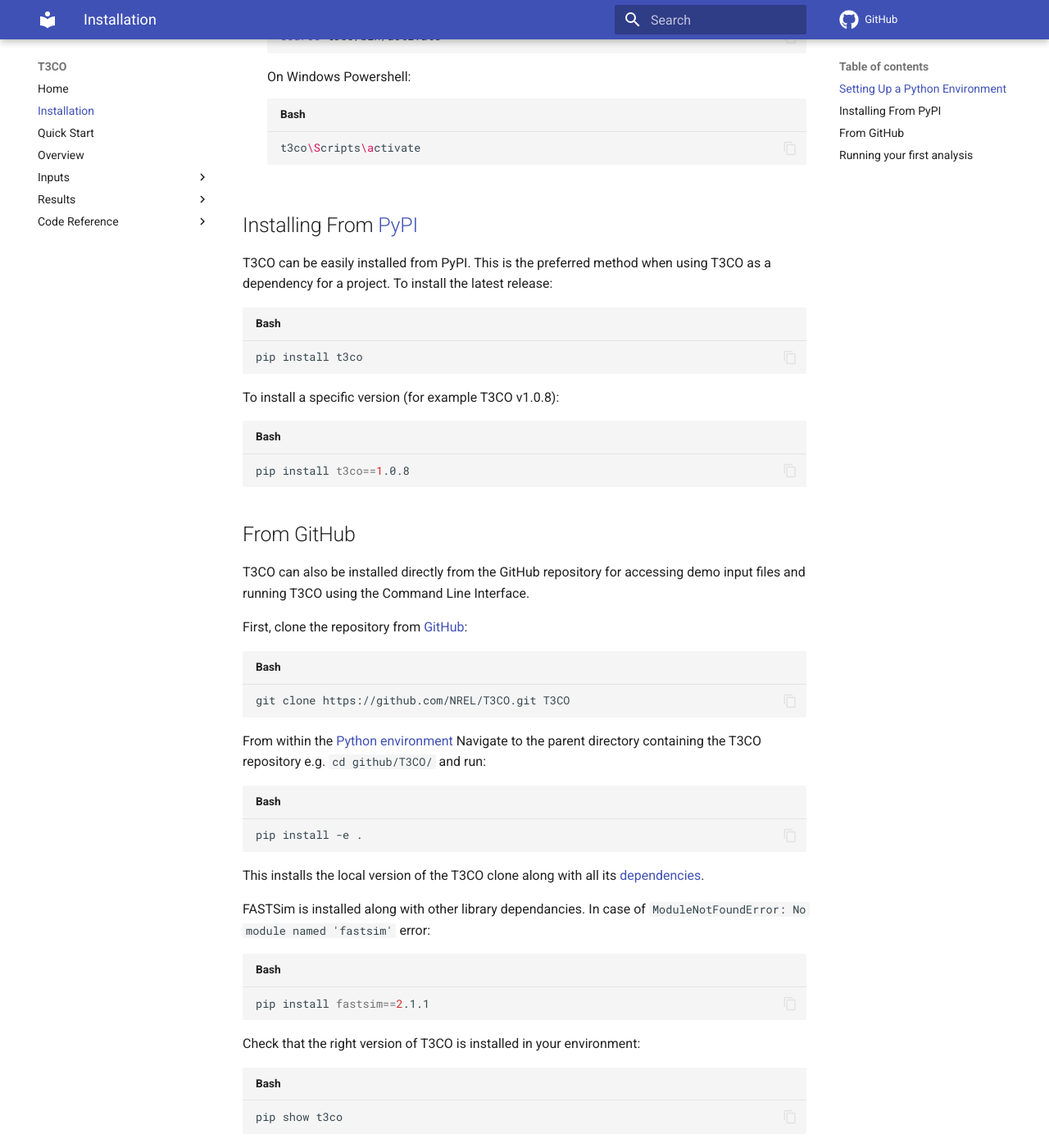
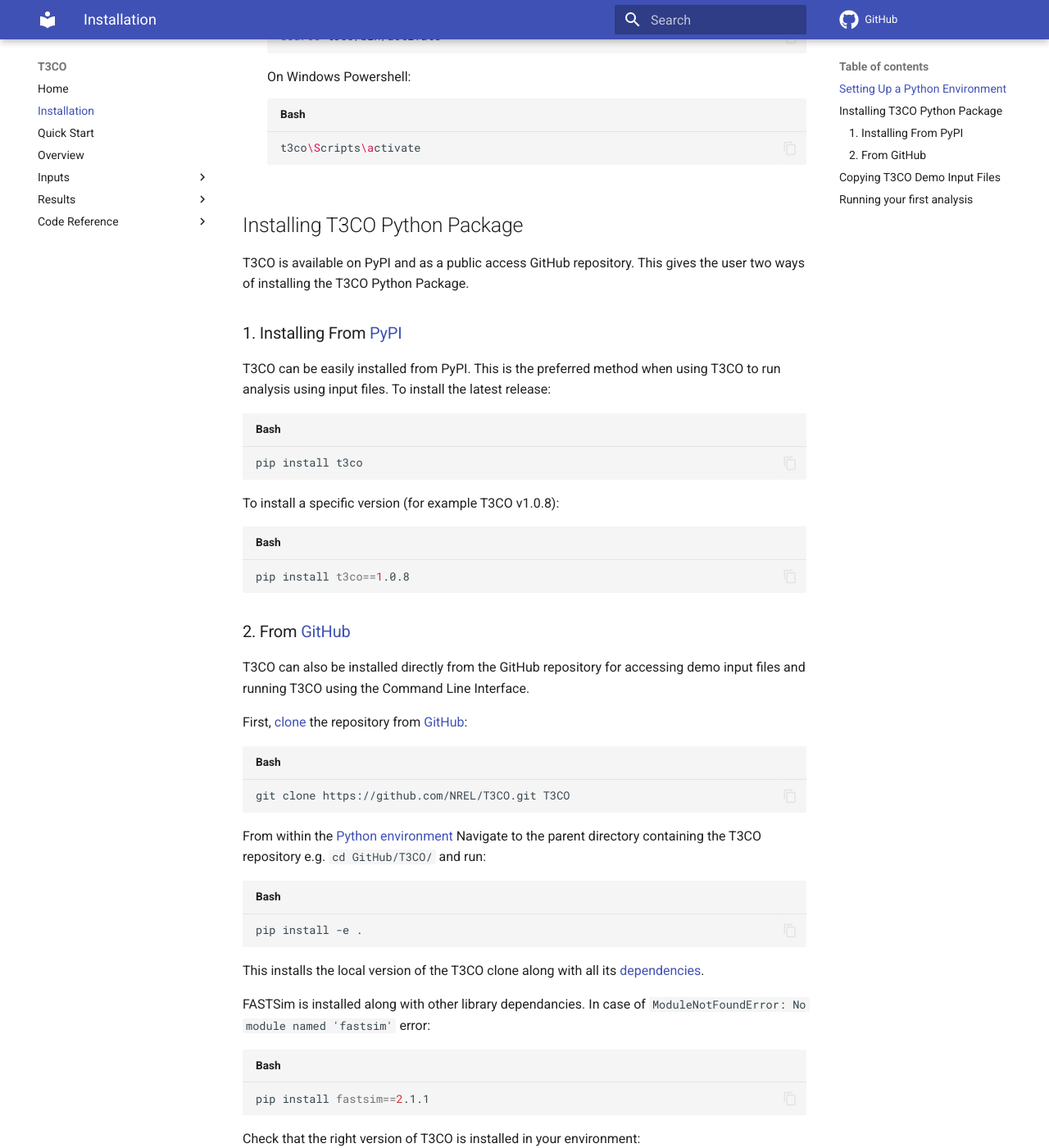
Before and after one commit to NREL/T3CO, an MkDocs documentation site: the page built from docs/installation.md, in a window 1280 px wide and 1400 px high, scrolled down 652 px. Shown: the whole window at 82% size. Built offline with MkDocs 1.6.1 and Material for MkDocs 9.7.7, drawn with Linux system fonts in a browser that asks for light colours; comment, search, counter and statistics services are not loaded; some of the changed text lies outside the part shown.

Commit message:
Update docs to include install_t3co_demo_inputs

````diff
--- a/docs/installation.md
+++ b/docs/installation.md
@@ -27,8 +27,10 @@
     t3co\Scripts\activate
     ```
 
-## Installing From [PyPI](https://pypi.org/project/t3co/)
-T3CO can be easily installed from PyPI. This is the preferred method when using T3CO as a dependency for a project. To install the latest release:
+## Installing T3CO Python Package
+T3CO is available on PyPI and as a public access GitHub repository. This gives the user two ways of installing the T3CO Python Package.
+### 1. Installing From [PyPI](https://pypi.org/project/t3co/) <a name=install-from-pypi></a>
+T3CO can be easily installed from PyPI. This is the preferred method when using T3CO to run analysis using input files. To install the latest release:
 ```bash
 pip install t3co
 ```
@@ -38,15 +40,15 @@
 pip install t3co==1.0.8
 ```
 
-## From GitHub
+### 2. From [GitHub](https://github.com/NREL/T3CO)
 T3CO can also be installed directly from the GitHub repository for accessing demo input files and running T3CO using the Command Line Interface.
 
-First, clone the repository from [GitHub](https://github.com/NREL/T3CO):
+First, [clone](https://git-scm.com/docs/git-clone) the repository from [GitHub](https://github.com/NREL/T3CO):
 ```bash
 git clone https://github.com/NREL/T3CO.git T3CO
 ```
 
-From within the [Python environment](#setting-up-env) Navigate to the parent directory containing the T3CO repository e.g. `cd github/T3CO/` and run:
+From within the [Python environment](#setting-up-env) Navigate to the parent directory containing the T3CO repository e.g. `cd GitHub/T3CO/` and run:
 ```bash
 pip install -e .
 ```
@@ -67,5 +69,21 @@
 git pull origin main
 ```
 
+
+## Copying T3CO Demo Input Files <a name=copy-demo-inputs></a>
+The `t3co.resources` folder contains all the necessary input files needed for running T3CO. However, it sometimes is difficult to navigate to these files when installing. To help with this, run this command on the Command Line Interface.
+
+```bash
+install_t3co_demo_inputs
+```
+
+The user will receive these questions on the command line:
+
+`Do you want to copy the T3CO demo input files? (y/n):`
+
+`Enter the path where you want to copy demo input files:`
+
+Choose `y` and provide the desired destination path to get a `demo_inputs` folder containing the `t3co.resources` files copied to your local directory.
+
 ## Running your first analysis
 To learn about the tool and run your first T3CO analysis, proceed to the [Quick Start Guide](./quick_start.md)
````
Also changed, not shown: docs/index.md (+2 -0 lines), docs/quick_start.md (+15 -2 lines).
